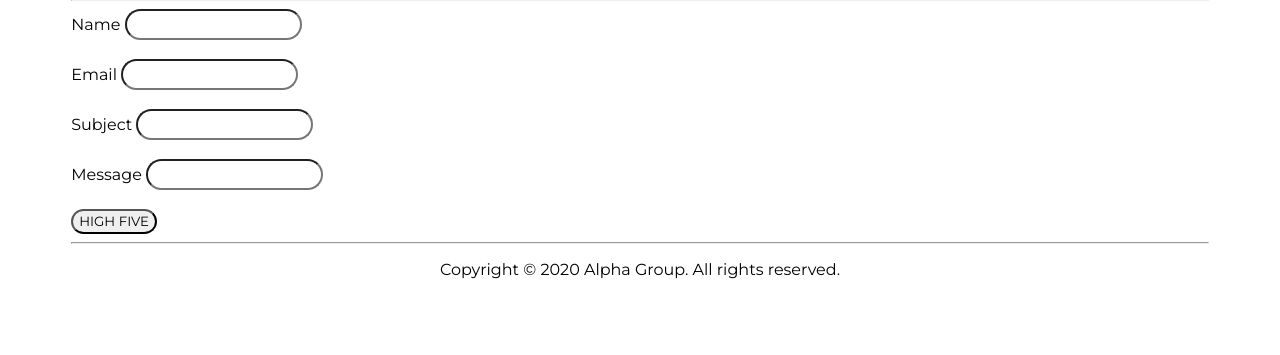
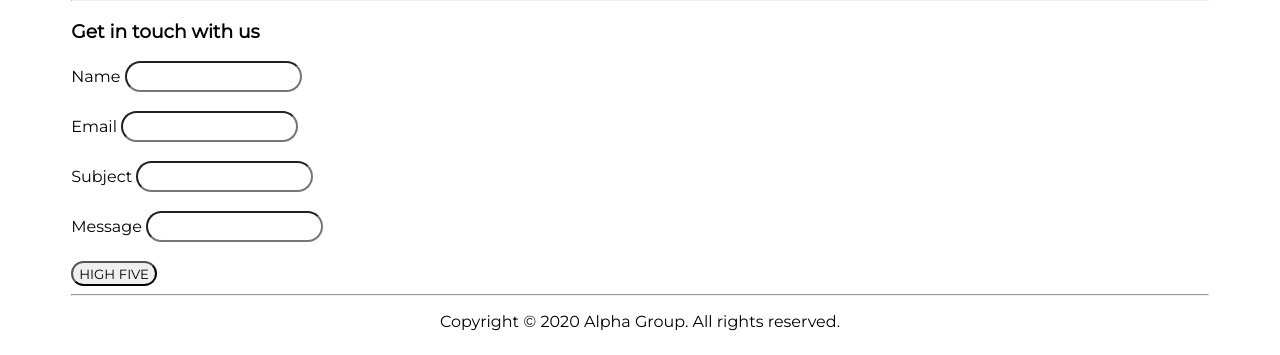
Before and after one commit to AJLC-TAY/EntertainmentWebsite, a PHP site: page /about.html in a window 1280 px wide. Shown: the part 841-1196 px from the top of the page. Before the commit the page ends 1120 px from the top, so only its background shows below. Run offline with PHP 8.4, Linux system fonts and the light colour scheme.

Commit message:
update style About.html

```diff
--- a/src/about.html
+++ b/src/about.html
@@ -66,6 +66,7 @@
     </div>
     <hr>
     <div id="GetInTouch">
+      <H3>Get in touch with us</H3>
       <form action="/action_page.php">
         <label for="fname">Name</label>
         <input type="text" id="name" name="name"><br><br>
--- a/src/style.css
+++ b/src/style.css
@@ -300,3 +300,7 @@ float: left;
 #peopleBehind p {
   margin-top: 9%;
 }
+
+#GetInTouch {
+
+}
```
